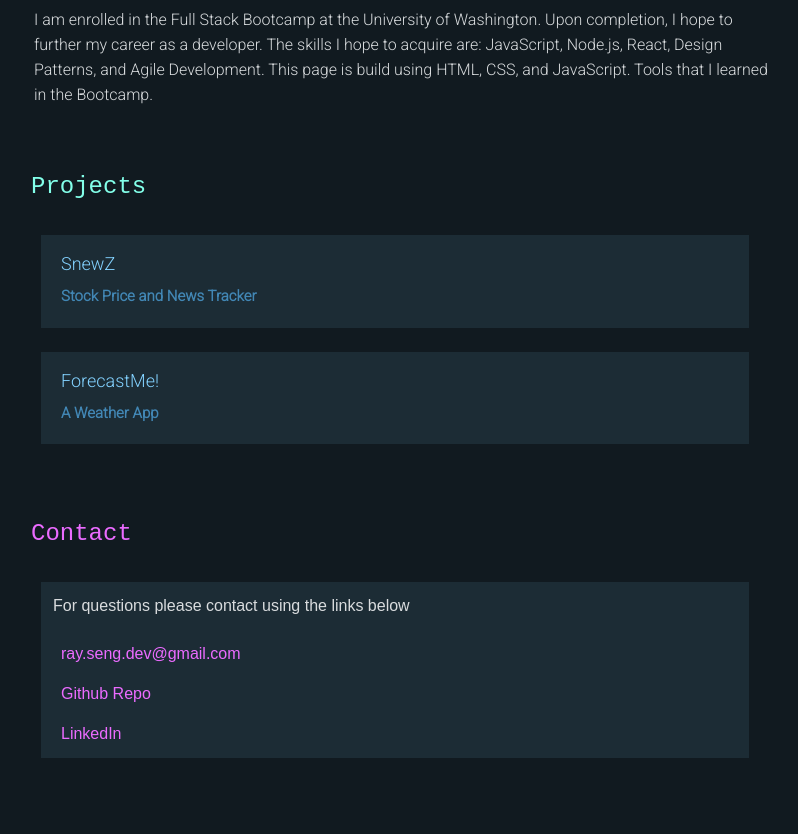
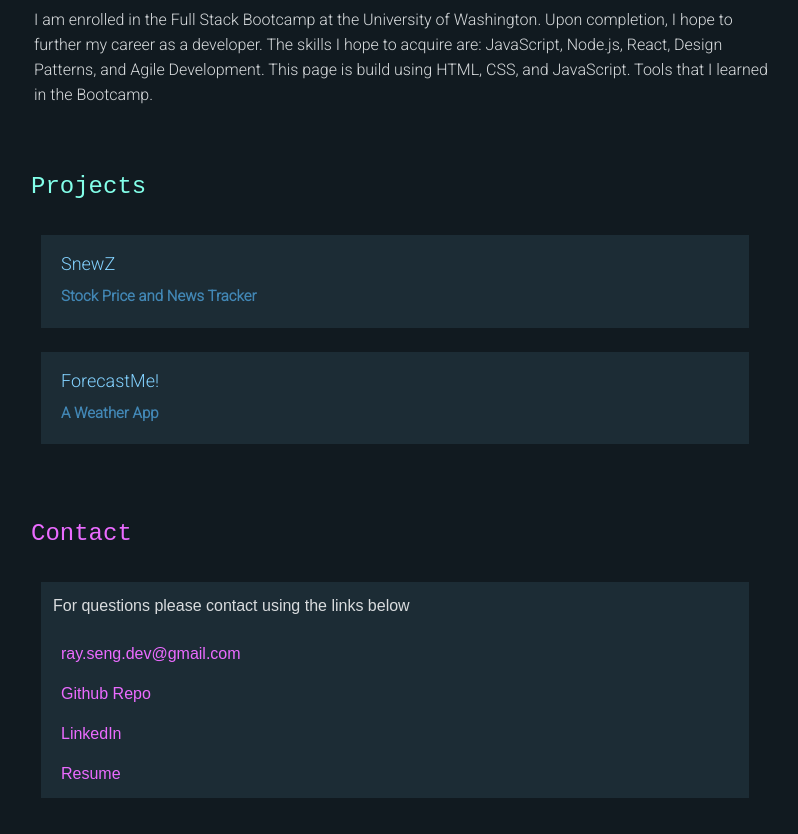
Before and after one commit to rashir01/portfolio, a plain HTML site: page index.html in a window 1280 px wide. Shown: the part 460-1294 px from the top of the page, without its empty margins (238-1036 px from the left). Before the commit the page ends 1254 px from the top, so only its background shows below. Drawn offline with Linux system fonts and the light colour scheme.

Commit message:
added resume

```diff
--- a/index.html
+++ b/index.html
@@ -104,6 +104,7 @@
           <p><a href="mailto:ray.seng.dev@gmail.com">ray.seng.dev@gmail.com</a></p>
           <p><a href="https://github.com/rashir01/">Github Repo</a></p>
           <p><a href="https://linkedin.com/in/ray-ashir-75521620">LinkedIn</a></p>
+          <p><a href="./assets/files/RayAshirResumeFullStack.pdf">Resume</a></p>
         </div>
       </div>
     </div>
```
Also changed, not shown: 1 other file.
